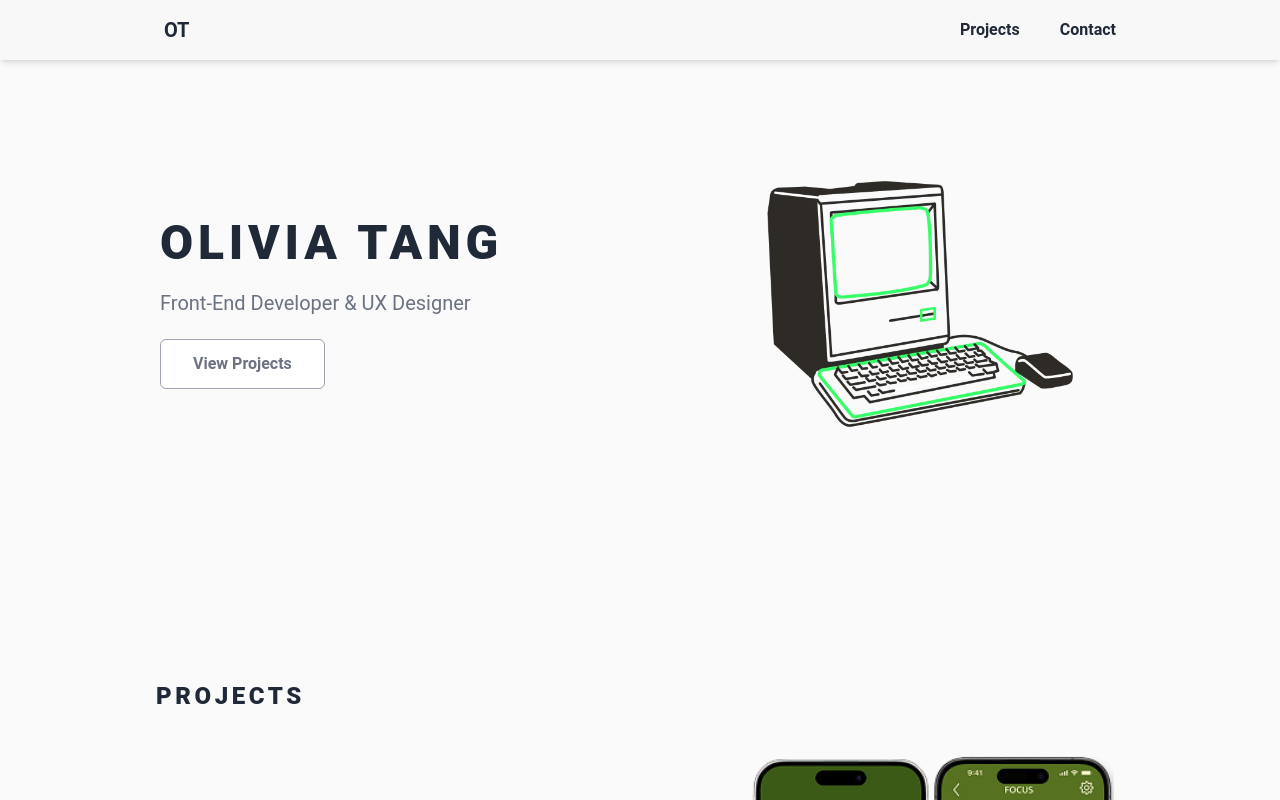
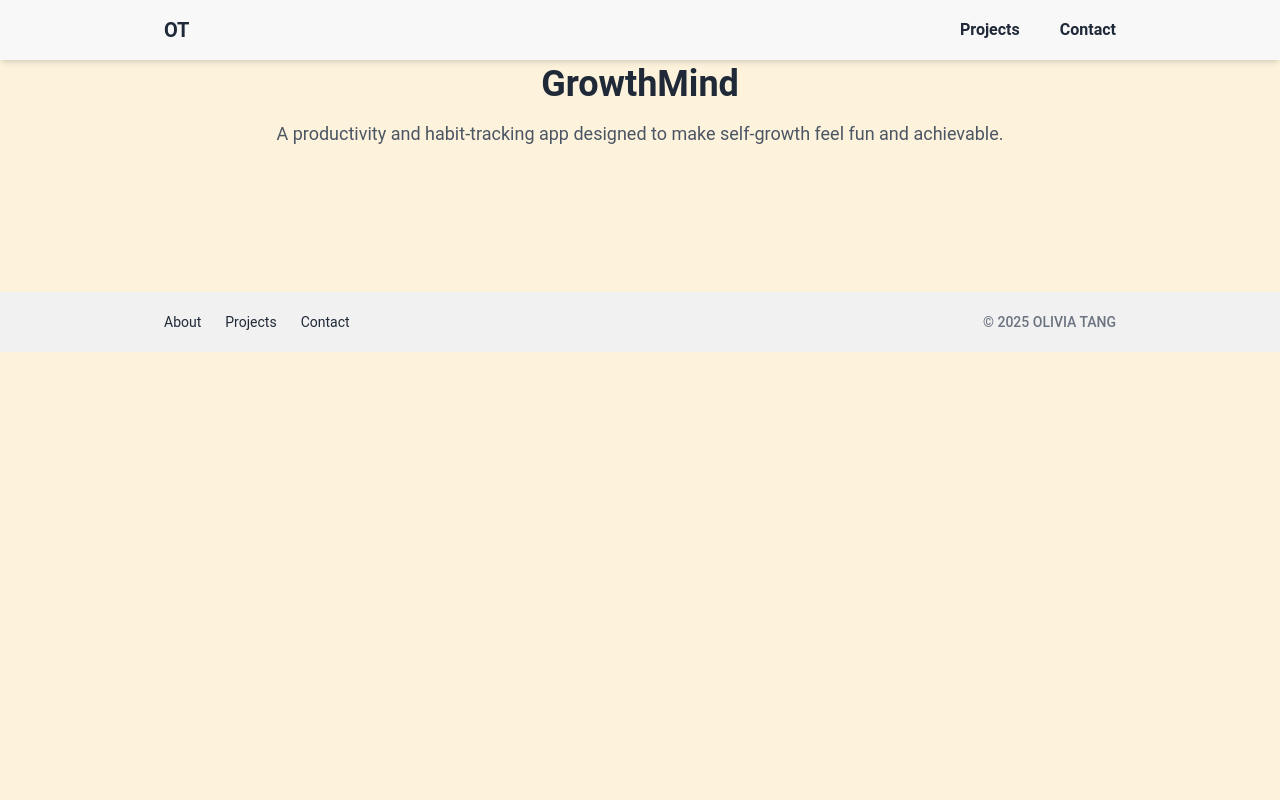
Before and after one commit to livyosa/oliviatang-live, a React (Vite) app: page /growthmind in a window 1280 px wide. Built offline with nearby package versions, Linux system fonts and the light colour scheme.

Commit message:
Set up React Router and added GrowthMind page

```diff
--- a/package.json
+++ b/package.json
@@ -13,7 +13,8 @@
   "dependencies": {
     "framer-motion": "^12.23.24",
     "react": "^19.1.1",
-    "react-dom": "^19.1.1"
+    "react-dom": "^19.1.1",
+    "react-router-dom": "^7.9.4"
   },
   "devDependencies": {
     "@eslint/js": "^9.36.0",
--- a/src/App.jsx
+++ b/src/App.jsx
@@ -1,17 +1,32 @@
-import Header from './components/Header';
-import Hero from './components/Hero';
-import Projects from './components/Projects';
-import Contact from './components/Contact';
-import Footer from './components/Footer';
+import { BrowserRouter as Router, Routes, Route } from "react-router-dom";
+import Header from "./components/Header";
+import Hero from "./components/Hero";
+import Projects from "./components/Projects";
+import Contact from "./components/Contact";
+import Footer from "./components/Footer";
+import GrowthMind from "./pages/GrowthMind";
 
 export default function App() {
   return (
-    <div id="top">
-      <Header />
-      <Hero />
-      <Projects />
-      <Contact />
-      <Footer />
-    </div>
+    <Router>
+      <Routes>
+        {/* Home Page */}
+        <Route
+          path="/"
+          element={
+            <>
+              <Header />
+              <Hero />
+              <Projects />
+              <Contact />
+              <Footer />
+            </>
+          }
+        />
+
+        {/* GrowthMind Page */}
+        <Route path="/growthmind" element={<GrowthMind />} />
+      </Routes>
+    </Router>
   );
 }
--- /dev/null
+++ b/src/pages/GrowthMind.jsx
@@ -0,0 +1,22 @@
+// src/pages/GrowthMind.jsx
+import Header from "../components/Header";
+import Footer from "../components/Footer";
+
+export default function GrowthMind() {
+  return (
+    <div className="bg-[#fdf3dc] text-gray-800 min-h-screen">
+      <Header />
+      <main className="max-w-[62.5rem] mx-auto px-4 py-16">
+        <section className="text-center mb-20">
+          <h1 className="text-4xl font-bold mb-4">GrowthMind</h1>
+          <p className="text-lg text-gray-600">
+            A productivity and habit-tracking app designed to make self-growth feel fun and achievable.
+          </p>
+        </section>
+
+        {/* Add more sections here later */}
+      </main>
+      <Footer />
+    </div>
+  );
+}
--- a/vite.config.js
+++ b/vite.config.js
@@ -2,6 +2,6 @@ import { defineConfig } from 'vite'
 import react from '@vitejs/plugin-react'
 
 export default defineConfig({
-  base: '/livy/',   // 👈 must match your main repo name
+  base: '/',   // 👈 must match your main repo name
   plugins: [react()],
 })
```
Also changed, not shown: 1 other file (tests, documents, lock files or other folders).
